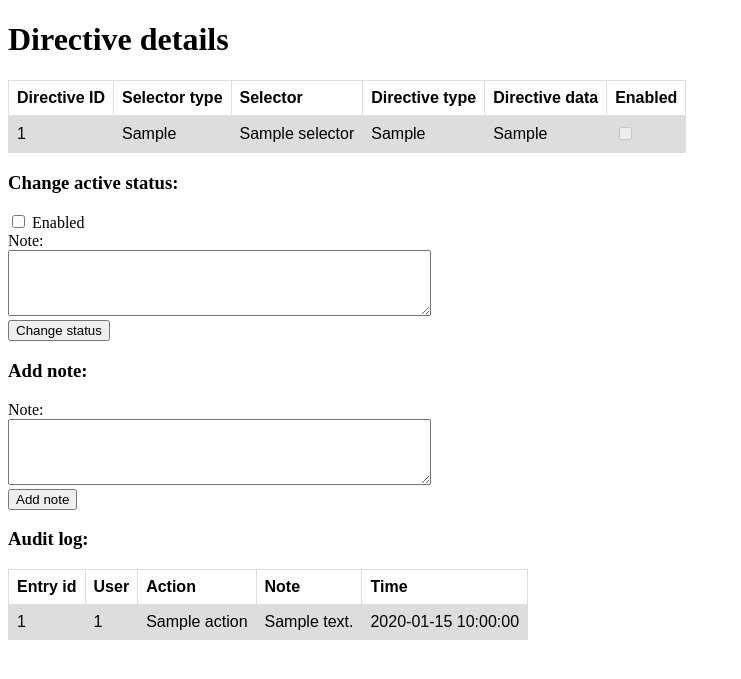
After one commit to Themis3000/ArchiveAlliance, a FastAPI app: template templates/directive_page.jinja in a window 1280 px wide. The commit adds this page. Shown: the top 679 px of the page, without its empty margins (0-741 px from the left). Run offline with FastAPI, Linux system fonts and the light colour scheme; the template is opened without the code that fills it: most values are stand-ins (such as "Sample title", 1, 10 or a date in 2020); parts of the project's set-up code (start-up, migrations or seed data) failed here and were passed over.

Commit message:
added directive page

```diff
--- a/db/sqlc/queries.sql
+++ b/db/sqlc/queries.sql
@@ -28,3 +28,9 @@ WHERE id = $1;
 -- name: AddAudit :exec
 INSERT INTO audit_log (user_id, note, action, directive)
 VALUES ($1, $2, $3, $4);
+
+-- name: GetDirectiveAudits :many
+SELECT * FROM audit_log WHERE directive = $1;
+
+-- name: GetDirective :one
+SELECT * from directives WHERE id = $1;
--- a/main.py
+++ b/main.py
@@ -86,5 +86,21 @@ async def set_directive_status(jwt: Annotated[dict, Depends(auth.get_current_jwt
     return RedirectResponse("/modify_directives", status_code=302)
 
 
+@app.get("/directives/{directive_id}")
+async def get_directive_page(request: Request,
+                             jwt: Annotated[dict, Depends(auth.get_current_jwt)],
+                             directive_id: int):
+    async with conn_utils.get_conn() as conn:
+        directive = await queries.get_directive(conn, id_=directive_id)
+        audit_log = await queries.get_directive_audits(conn, directive=directive_id)
+    if audit_log is None:
+        raise HTTPException(status_code=404, detail="Could not find that directive")
+    return templates.TemplateResponse(
+        request,
+        "directive_page.jinja",
+        context={"directive": directive, "audit_log": audit_log}
+    )
+
+
 # This should stay after all other endpoints
 app.mount("/", StaticFiles(directory="static", html=True), name="static")
--- /dev/null
+++ b/templates/directive_page.jinja
@@ -0,0 +1,95 @@
+<!DOCTYPE html>
+<html lang="en">
+<head>
+    <meta charset="UTF-8">
+    <title>Directive page</title>
+    <style>
+        table {
+          font-family: arial, sans-serif;
+          border-collapse: collapse;
+        }
+
+        td, th {
+          border: 1px solid #dddddd;
+          text-align: left;
+          padding: 8px;
+        }
+
+        tr:nth-child(even) {
+          background-color: #dddddd;
+        }
+    </style>
+</head>
+<body>
+    <h1>Directive details</h1>
+    <table>
+        <tr>
+            <th>Directive ID</th>
+            <th>Selector type</th>
+            <th>Selector</th>
+            <th>Directive type</th>
+            <th>Directive data</th>
+            <th>Enabled</th>
+        </tr>
+        <tr>
+            <td>{{ directive.id_ }}</td>
+            <td>{{ directive.selector_type }}</td>
+            <td>{{ directive.selector }}</td>
+            <td>{{ directive.directive_type }}</td>
+            <td>{{ directive.directive_data }}</td>
+            <td>
+                <label>
+                    <input type="checkbox" disabled {{ "checked" if directive.active }}>
+                </label>
+            </td>
+        </tr>
+    </table>
+
+    <h3>Change active status:</h3>
+    <form action="/set_directive_status" method="post">
+        <input type="hidden" name="directive_id" value="{{ directive.id_ }}">
+        <label>
+            <input type="checkbox">
+            Enabled
+        </label>
+        <br>
+        <label>
+            Note:<br>
+            <textarea name="change_note" id="change_note" cols="50" rows="4"></textarea>
+        </label>
+        <br>
+        <input type="submit" value="Change status">
+    </form>
+
+    <h3>Add note:</h3>
+    <form action="/add_audit_note" method="post">
+        <label>
+            Note:<br>
+            <textarea name="change_note" id="change_note" cols="50" rows="4"></textarea>
+        </label>
+        <br>
+        <input type="submit" value="Add note">
+    </form>
+
+    <h3>Audit log:</h3>
+    <table>
+        <tr>
+            <th>Entry id</th>
+            <th>User</th>
+            <th>Action</th>
+            <th>Note</th>
+            <th>Time</th>
+        </tr>
+        {% for entry in audit_log %}
+            <tr>
+                <td>{{ entry.id_ }}</td>
+                <td>{{ entry.user_id }}</td>
+                <td>{{ entry.action }}</td>
+                <td>{{ entry.note }}</td>
+                <td>{{ entry.time }}</td>
+            </tr>
+        {% endfor %}
+    </table>
+
+</body>
+</html>
--- a/templates/modify_directives.jinja
+++ b/templates/modify_directives.jinja
@@ -2,7 +2,7 @@
 <html lang="en">
 <head>
     <meta charset="UTF-8">
-    <title>ao3saver secret removal form</title>
+    <title>Modify directives</title>
     <style>
         table {
           font-family: arial, sans-serif;
@@ -70,7 +70,7 @@
         </tr>
         {% for directive in directives %}
             <tr>
-                <td>{{ directive.id_ }}</td>
+                <td><a href="/directives/{{ directive.id_ }}">{{ directive.id_ }}</a></td>
                 <td>{{ directive.selector_type }}</td>
                 <td>{{ directive.selector }}</td>
                 <td>{{ directive.directive_type }}</td>
```
Also changed, not shown: db/sqlc/queries.py (+26 -1 lines), todo.md (+1 -0 lines).
